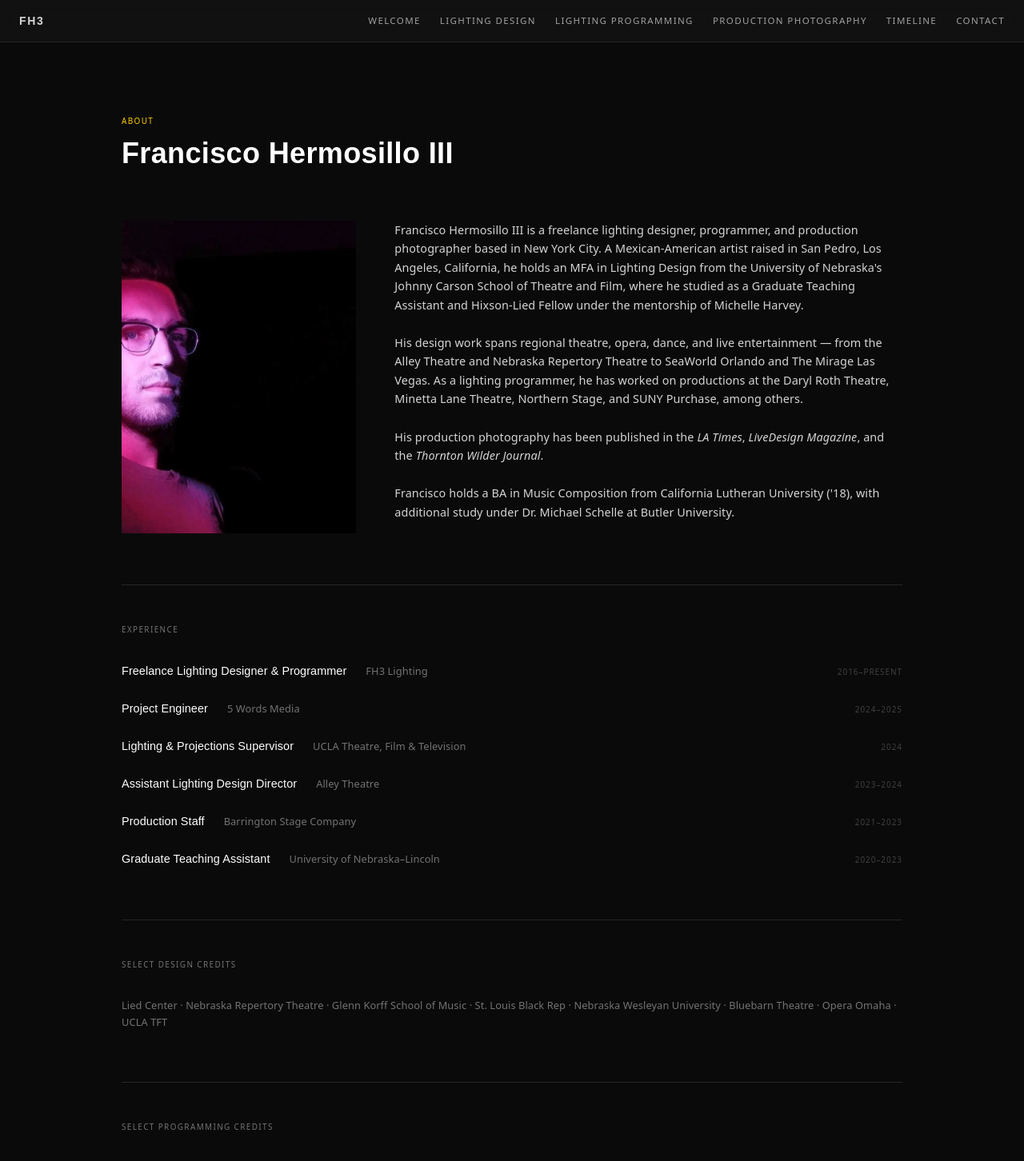
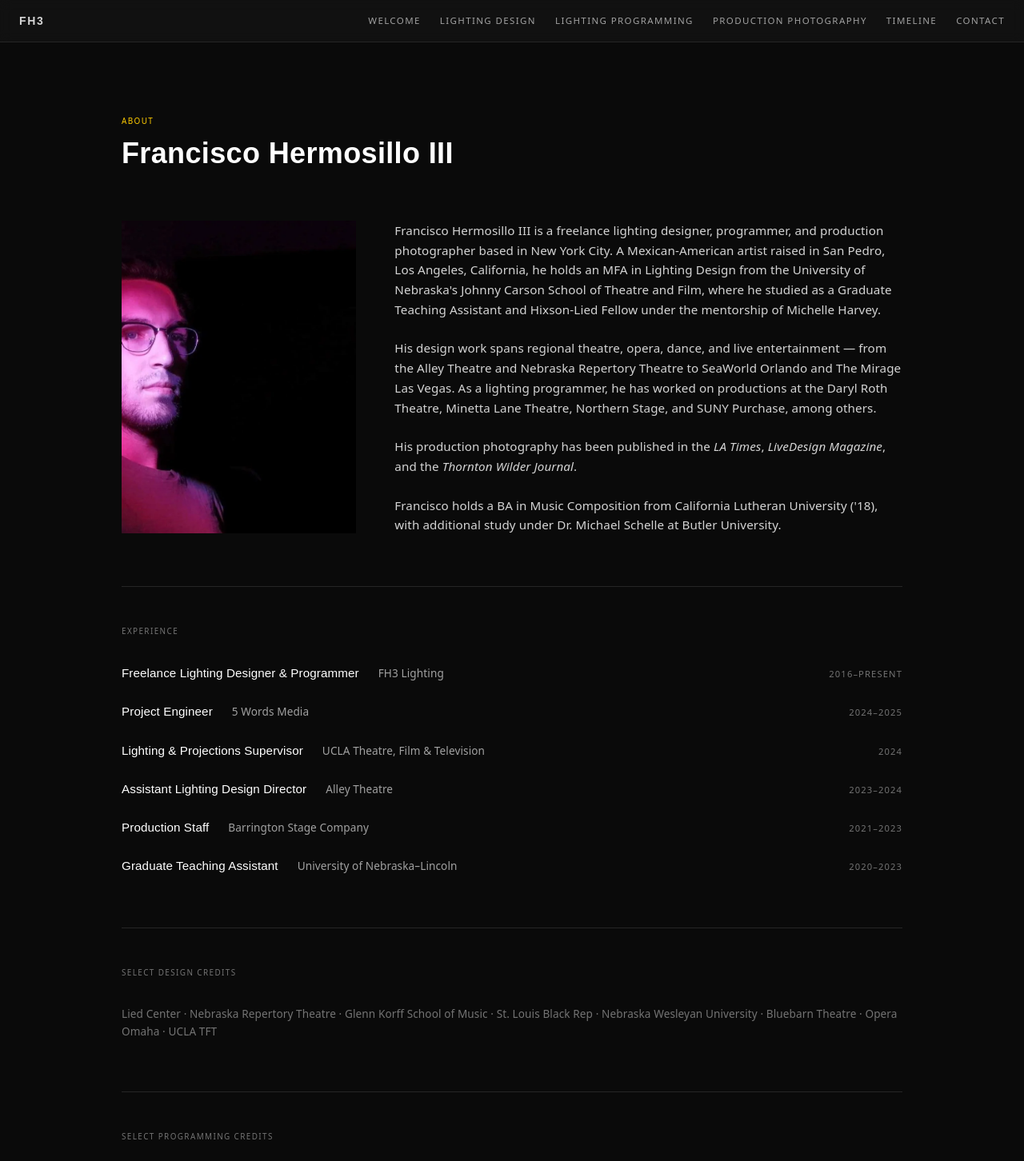
Before and after one commit to pedropipehitter/fh3lighting-website, a Next.js app: page /about in a window 1280 px wide. Shown: the top 1452 px of the page at 80% size. Built offline with nearby package versions, Linux system fonts and the light colour scheme.

Commit message:
Lighten experience text colors and bump text sizes on about page

```diff
--- a/app/about/page.tsx
+++ b/app/about/page.tsx
@@ -49,7 +49,7 @@ export default function AboutPage() {
         </div>
 
         {/* Bio */}
-        <div className="lg:col-span-2 space-y-6 text-neutral-300 leading-relaxed text-[0.9rem]">
+        <div className="lg:col-span-2 space-y-6 text-neutral-300 leading-relaxed text-[0.95rem]">
           <p>
             Francisco Hermosillo III is a freelance lighting designer, programmer, and production
             photographer based in New York City. A Mexican-American artist raised in San Pedro, Los Angeles,
@@ -88,9 +88,9 @@ export default function AboutPage() {
             { role: "Graduate Teaching Assistant", org: "University of Nebraska–Lincoln", years: "2020–2023" },
           ].map(({ role, org, years }) => (
             <div key={org} className="flex flex-col sm:flex-row sm:items-baseline gap-1 sm:gap-6">
-              <span className="font-heading text-white text-[0.9rem]">{role}</span>
-              <span className="text-neutral-500 text-[0.8rem]">{org}</span>
-              <span className="font-ui text-neutral-700 text-[0.62rem] uppercase tracking-[0.1em] sm:ml-auto">{years}</span>
+              <span className="font-heading text-white text-[0.95rem]">{role}</span>
+              <span className="text-neutral-400 text-[0.85rem]">{org}</span>
+              <span className="font-ui text-neutral-500 text-[0.7rem] uppercase tracking-[0.1em] sm:ml-auto">{years}</span>
             </div>
           ))}
         </div>
@@ -99,7 +99,7 @@ export default function AboutPage() {
       {/* Select Credits */}
       <section className="mb-16 border-t border-neutral-800 pt-12">
         <h2 className="font-ui-label text-[0.62rem] text-neutral-500 mb-8">Select Design Credits</h2>
-        <p className="text-neutral-500 text-[0.8rem] leading-relaxed">
+        <p className="text-neutral-500 text-[0.85rem] leading-relaxed">
           Lied Center · Nebraska Repertory Theatre · Glenn Korff School of Music · St. Louis Black Rep ·
           Nebraska Wesleyan University · Bluebarn Theatre · Opera Omaha · UCLA TFT
         </p>
@@ -107,7 +107,7 @@ export default function AboutPage() {
 
       <section className="mb-16 border-t border-neutral-800 pt-12">
         <h2 className="font-ui-label text-[0.62rem] text-neutral-500 mb-8">Select Programming Credits</h2>
-        <p className="text-neutral-500 text-[0.8rem] leading-relaxed">
+        <p className="text-neutral-500 text-[0.85rem] leading-relaxed">
           Daryl Roth Theatre · Minetta Lane Theatre · Northern Stage · SeaWorld Orlando · The Mirage Las Vegas · SUNY Purchase
         </p>
       </section>
```
